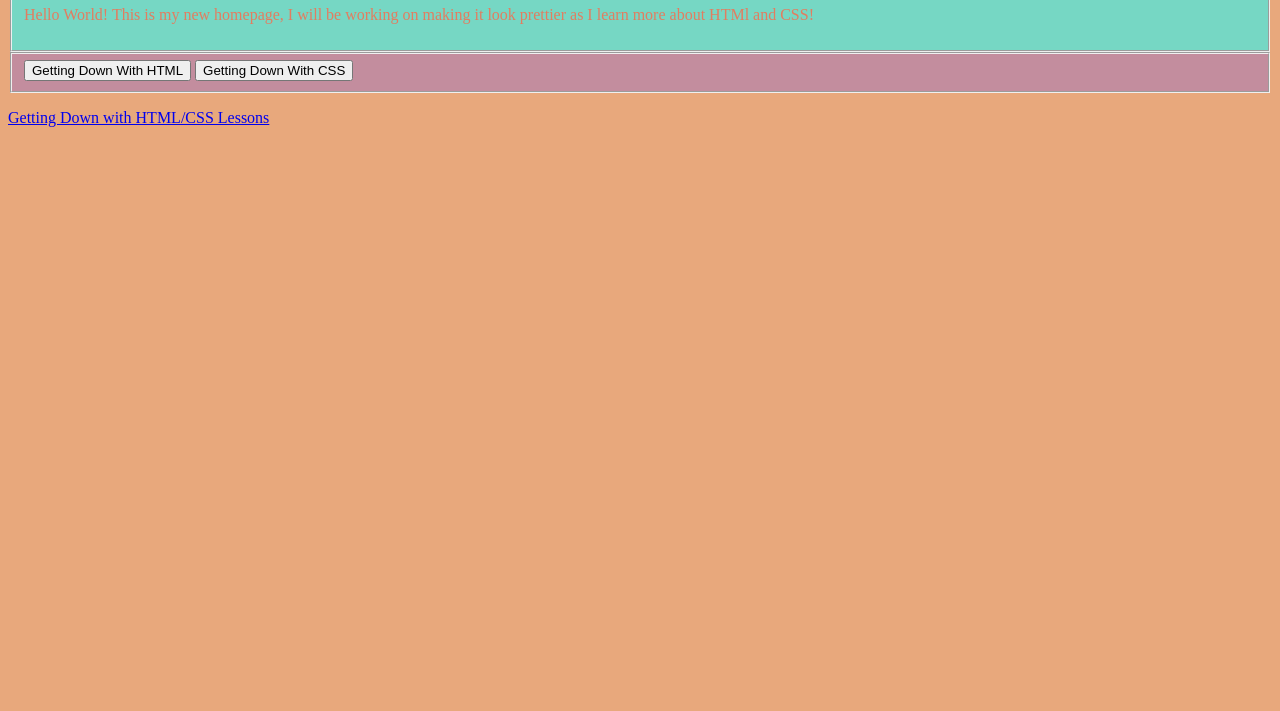
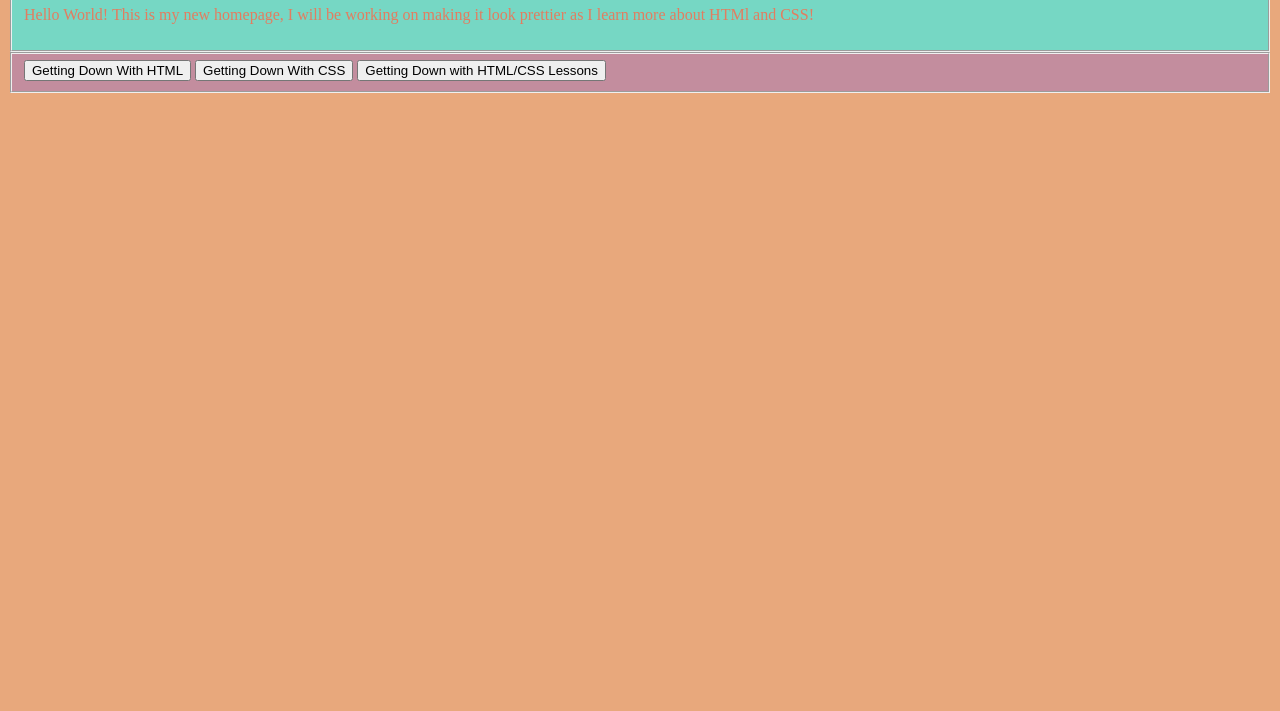
Before and after one commit to amin165/website, a plain HTML site: page index.html in a window 1280 px wide. Shown: the part 89-800 px from the top of the page. Drawn offline with Linux system fonts and the light colour scheme.

Commit message:
Changed link to a button

```diff
--- a/index.html
+++ b/index.html
@@ -29,8 +29,8 @@ a.button {
 <fieldset style="background-color: #C38D9E;">
 <button onclick="location.href='http://www.openbookproject.net/tutorials/getdown/html/'" type="button">Getting Down With HTML</button>
 <button onclick="location.href='http://www.openbookproject.net/tutorials/getdown/css/'" class="button">Getting Down With CSS</button>
+<button onclick="location.href='gdw'" class="button">Getting Down with HTML/CSS Lessons</button>
+</fieldset>
 
-</fieldset>
-<p><a href="gdw">Getting Down with HTML/CSS Lessons</a></p>
 </body>
 </html>
```
